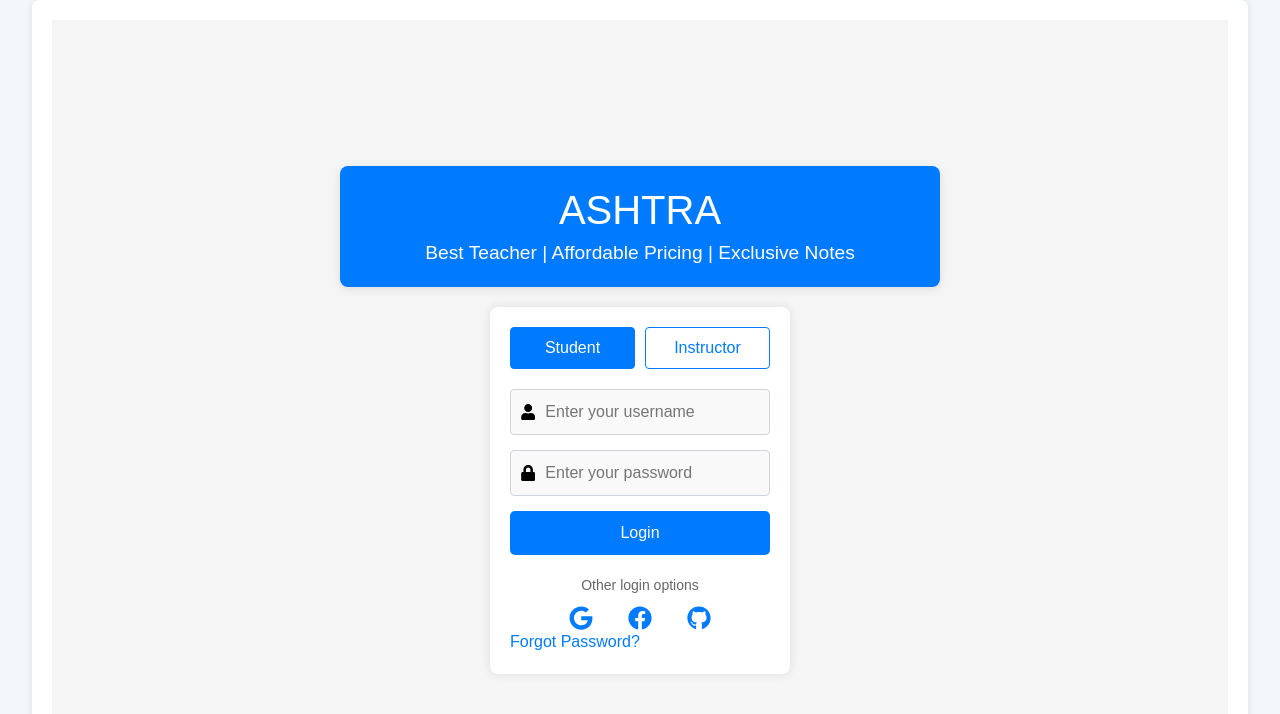
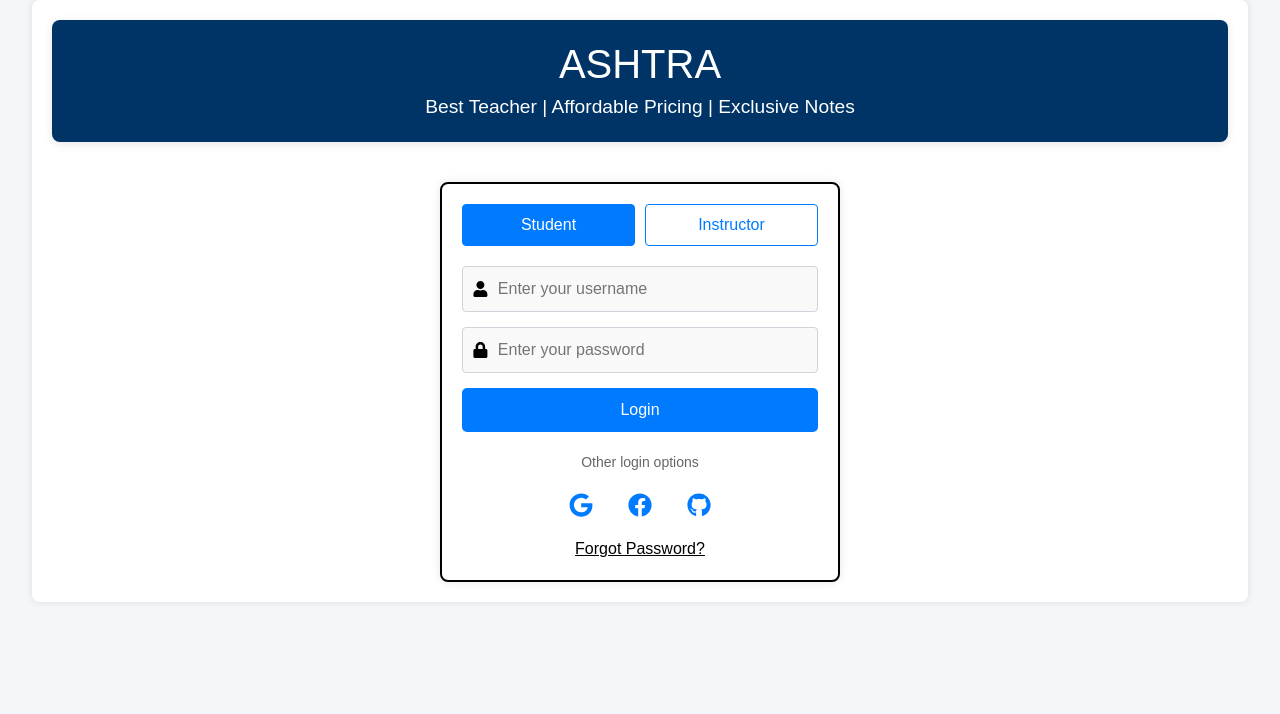
Before and after one commit to ShlokAgrahari/EduVerse, a React (Create React App) app in the folder client/: page /login in a window 1280 px wide. Shown: the top 714 px of the page. Built offline with nearby package versions, Linux system fonts and the light colour scheme.

Commit message:
Update LoginPage.css

```diff
--- a/client/src/LoginPage.css
+++ b/client/src/LoginPage.css
@@ -4,19 +4,18 @@
   flex-direction: column;
   align-items: center;
   justify-content: center;
-  height: 100vh;
-  background-color: #f5f5f5;
+  background-color: #ffffff;
 }
 
 .header-box {
-  background-color: #007bff;
+  background-color: #003366;
   color: white;
   text-align: center;
   padding: 20px;
+  margin-top:0;
   border-radius: 8px;
-  margin-bottom: 20px;
+  margin-bottom: 40px;
   width: 100%;
-  max-width: 600px;
   box-shadow: 0 2px 10px rgba(0, 0, 0, 0.1);
 }
 
@@ -34,14 +33,16 @@
   background-color: #fff;
   padding: 20px;
   border-radius: 8px;
+  border: 2px solid black;
   box-shadow: 0 0 10px rgba(0, 0, 0, 0.1);
-  width: 300px;
+  width: 400px;
+  height: 400px;
 }
 
 .user-type {
   display: flex;
   justify-content: space-between;
-  margin-bottom: 15px;
+  margin-bottom: 20px;
 }
 
 .user-button {
@@ -111,33 +112,62 @@ input {
 .icon-container {
   display: flex;
   justify-content: center;
-  margin-top: 10px;
+  margin-top: 20px;
 }
 
 .login-icon {
   margin: 0 10px;
-  font-size: 1.5rem;
+  font-size: 2.5rem;
 }
-
-.google {
-  color: #DB4437; /* Google Red */
+#git {
+  color: #000000; /* Google Red */
 }
 
 .facebook {
   color: #3b5998; /* Facebook Blue */
 }
 
-.github {
-  color: #333; /* GitHub Black */
+#google {
+  color: linear-gradient(to bottom right, solid red, #039106); /* GitHub Black */
 }
 
 .forgot-password {
-  margin-top: 10px;
+  margin-top: 20px;
   text-align: center;
-  color: #007bff;
-  text-decoration: none;
+  display: flex;
+  justify-content: center;
+  color: #000000;
 }
 
 .forgot-password:hover {
   text-decoration: underline;
 }
+.login-footer {
+  background-color: #003366;
+  color: white;
+  text-align: center;
+  padding: 10px;
+  margin-top: 75px;
+  width: 100%;
+  box-shadow: 0 -2px 5px rgba(0, 0, 0, 0.1);
+}
+.login-footer p {
+  margin: 0;
+  font-size: 1rem;
+}
+
+.footer-links {
+  margin-top: 10px;
+}
+
+.footer-links a {
+  color: #d1e8ff;
+  margin: 0 10px;
+  text-decoration: none;
+  transition: color 0.3s;
+}
+
+.footer-links a:hover {
+  color: #00bfff;
+  text-decoration: underline;
+}
```
